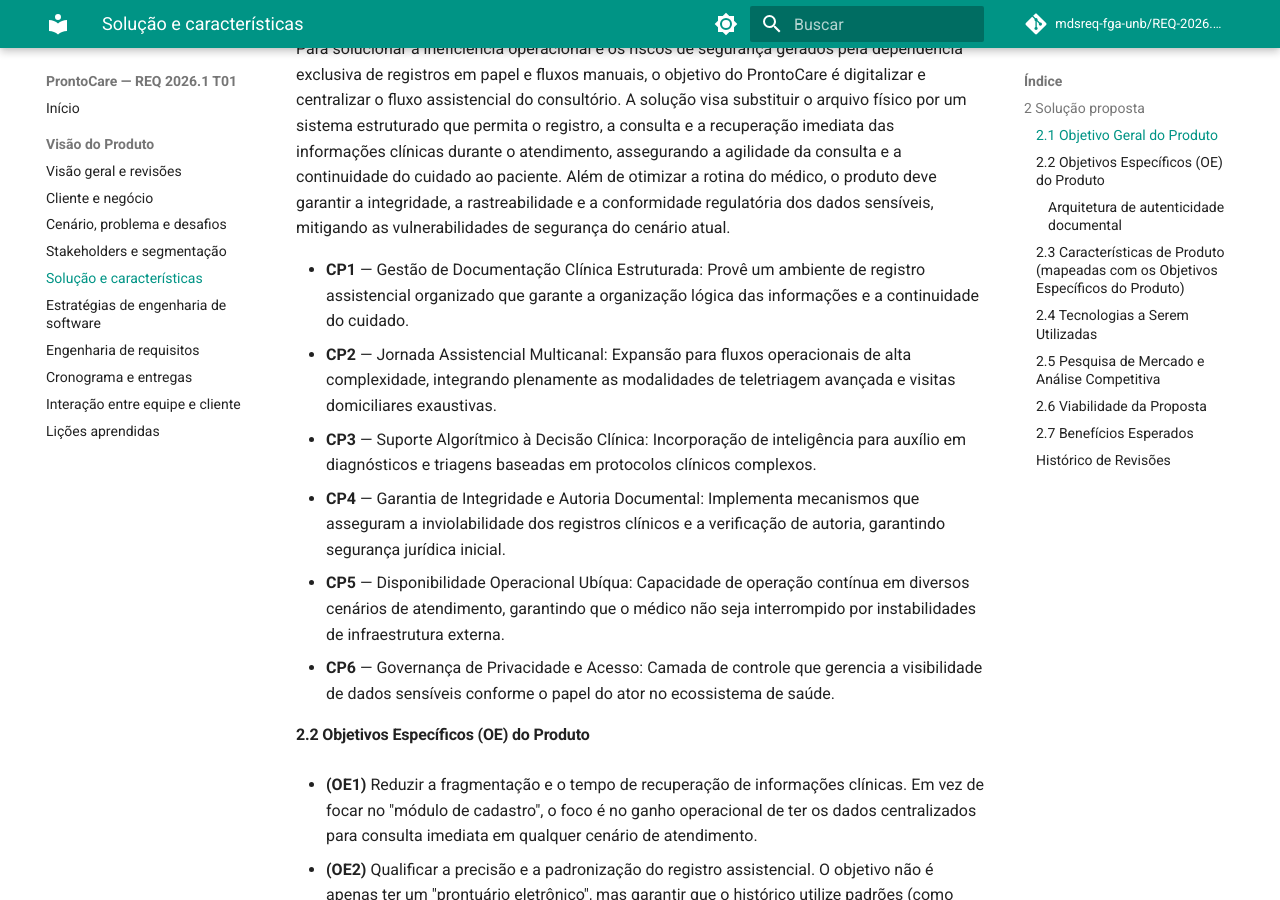
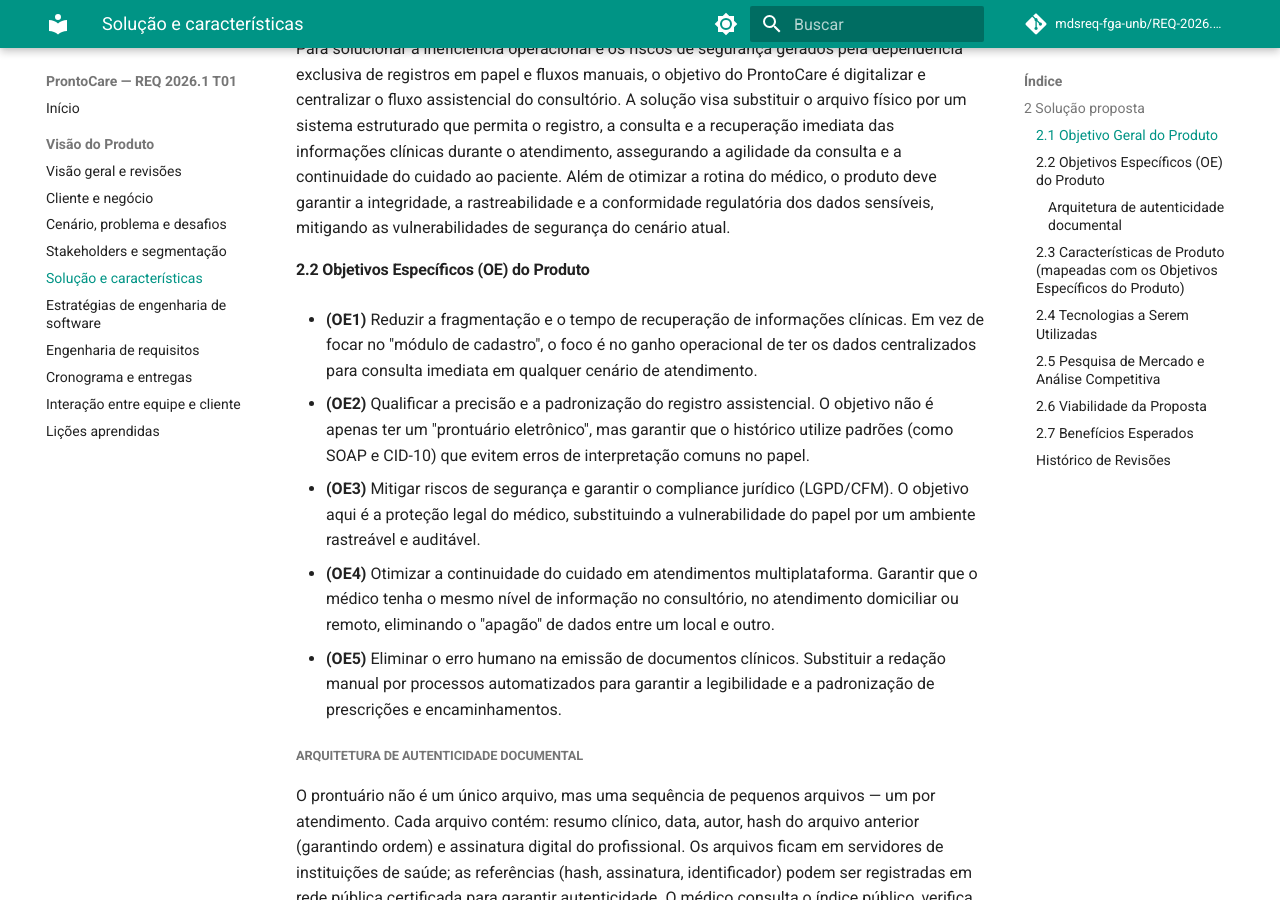
Before and after one commit to mdsreq-fga-unb/REQ-2026.1-T01-ProntoCare, an MkDocs documentation site: the page built from docs/visao-produto/solucao-e-caracteristicas.md, in a window 1280 px wide and 900 px high, scrolled down 231 px. Built offline with MkDocs 1.6.1 and Material for MkDocs 9.7.7, drawn with Linux system fonts in a browser that asks for light colours; comment, search, counter and statistics services are not loaded; some of the changed text lies outside the part shown.

Commit message:
docs: atualiza objetivo geral do produto
Co-authored-by: uires2023 <uires.urs@gmail.com>
Co-authored-by: pedrogrocha13 <pedrogrocha1308@gmail.com>
Co-authored-by: EduLoboM <eduardolobo1717@yahoo.com>
Co-authored-by: Fabiovieira05 <fabioalessandro1010@gmail.com>
Co-authored-by: LuGit00 <luciano.abs.machado@gmail.com>

```diff
--- a/docs/visao-produto/solucao-e-caracteristicas.md
+++ b/docs/visao-produto/solucao-e-caracteristicas.md
@@ -5,13 +5,6 @@
 #### 2.1 Objetivo Geral do Produto
 
 Para solucionar a ineficiência operacional e os riscos de segurança gerados pela dependência exclusiva de registros em papel e fluxos manuais, o objetivo do ProntoCare é digitalizar e centralizar o fluxo assistencial do consultório. A solução visa substituir o arquivo físico por um sistema estruturado que permita o registro, a consulta e a recuperação imediata das informações clínicas durante o atendimento, assegurando a agilidade da consulta e a continuidade do cuidado ao paciente. Além de otimizar a rotina do médico, o produto deve garantir a integridade, a rastreabilidade e a conformidade regulatória dos dados sensíveis, mitigando as vulnerabilidades de segurança do cenário atual.
-
-- **CP1** — Gestão de Documentação Clínica Estruturada: Provê um ambiente de registro assistencial organizado que garante a organização lógica das informações e a continuidade do cuidado.
-- **CP2** — Jornada Assistencial Multicanal: Expansão para fluxos operacionais de alta complexidade, integrando plenamente as modalidades de teletriagem avançada e visitas domiciliares exaustivas.
-- **CP3** — Suporte Algorítmico à Decisão Clínica: Incorporação de inteligência para auxílio em diagnósticos e triagens baseadas em protocolos clínicos complexos.
-- **CP4** — Garantia de Integridade e Autoria Documental: Implementa mecanismos que asseguram a inviolabilidade dos registros clínicos e a verificação de autoria, garantindo segurança jurídica inicial.
-- **CP5** — Disponibilidade Operacional Ubíqua: Capacidade de operação contínua em diversos cenários de atendimento, garantindo que o médico não seja interrompido por instabilidades de infraestrutura externa.
-- **CP6** — Governança de Privacidade e Acesso: Camada de controle que gerencia a visibilidade de dados sensíveis conforme o papel do ator no ecossistema de saúde.
 
 
 #### 2.2 Objetivos Específicos (OE) do Produto
@@ -28,7 +21,7 @@
 
 ##### Arquitetura de autenticidade documental
 
-    O prontuário não é um único arquivo, mas uma sequência de pequenos arquivos — um por atendimento. Cada arquivo contém: resumo clínico, data, autor, hash do arquivo anterior (garantindo ordem) e assinatura digital do profissional. Os arquivos ficam em servidores de instituições de saúde; as referências (hash, assinatura, identificador) podem ser registradas em rede pública certificada para garantir autenticidade. O médico consulta o índice público, verifica assinaturas e baixa apenas arquivos autorizados, reconstruindo a linha do tempo clínica. Resultado: cadeia de documentos médicos assinados — fácil de verificar, difícil de falsificar, simples de compartilhar.
+O prontuário não é um único arquivo, mas uma sequência de pequenos arquivos — um por atendimento. Cada arquivo contém: resumo clínico, data, autor, hash do arquivo anterior (garantindo ordem) e assinatura digital do profissional. Os arquivos ficam em servidores de instituições de saúde; as referências (hash, assinatura, identificador) podem ser registradas em rede pública certificada para garantir autenticidade. O médico consulta o índice público, verifica assinaturas e baixa apenas arquivos autorizados, reconstruindo a linha do tempo clínica. Resultado: cadeia de documentos médicos assinados — fácil de verificar, difícil de falsificar, simples de compartilhar.
 
 #### 2.3 Características de Produto (mapeadas com os Objetivos Específicos do Produto)
 
@@ -41,9 +34,6 @@
 | CP3 | Apoio Algorítmico à Decisão | Guia o fluxo assistencial por meio de protocolos clínicos, garantindo consistência técnica nas triagens. | VN3 | Agilidade e consistência nas decisões de triagem. | OE3 | OE2 |
 | CP4 | Garantia de Fé Pública e Integridade Digital | Assegura que o prontuário seja nativamente inviolável e tenha autoria incontestável para fins legais. | VN4 | Integridade, autoria e não repúdio dos documentos clínicos. | OE3 | OE1 |
 | CP5 | Resiliência e Ubiquidade Operacional | Garante que a operação clínica não seja interrompida por falhas de conectividade ou infraestrutura externa. | VN5 | Continuidade do atendimento em ambientes sem internet. | OE4 | OE2 |
-| CP6 | Governança de Privacidade e Acesso | Gerencia a visibilidade de dados sensíveis e o compartilhamento seguro entre os atores do cuidado. | VN6 | Privacidade, segurança e autonomia do paciente. | OE5 | OE6 |
-| CP7 | Monitoramento de Transparência Operacional | Provê visibilidade total sobre quem, quando e como as informações sensíveis foram acessadas. | VN7 | Rastreabilidade das operações, fortalecendo controle e responsabilização. | OE5 | OE2 |
-| CP8 | Framework de Conformidade Normativa | Harmoniza os fluxos digitais às exigências de proteção de dados (LGPD) e normativas do CFM. | VN8 | Aderência regulatória e redução de controles manuais para sustentação jurídica. | OE6 | OE5 |
 | CP6 | Governança de Privacidade e Acesso | Gerencia a visibilidade de dados sensíveis e o compartilhamento seguro entre os atores do cuidado. | VN6 | Privacidade, segurança e autonomia do paciente. | OE5 | OE6 |
 | CP7 | Monitoramento de Transparência Operacional | Provê visibilidade total sobre quem, quando e como as informações sensíveis foram acessadas. | VN7 | Rastreabilidade das operações, fortalecendo controle e responsabilização. | OE5 | OE2 |
 | CP8 | Framework de Conformidade Normativa | Harmoniza os fluxos digitais às exigências de proteção de dados (LGPD) e normativas do CFM. | VN8 | Aderência regulatória e redução de controles manuais para sustentação jurídica. | OE6 | OE5 |
```
